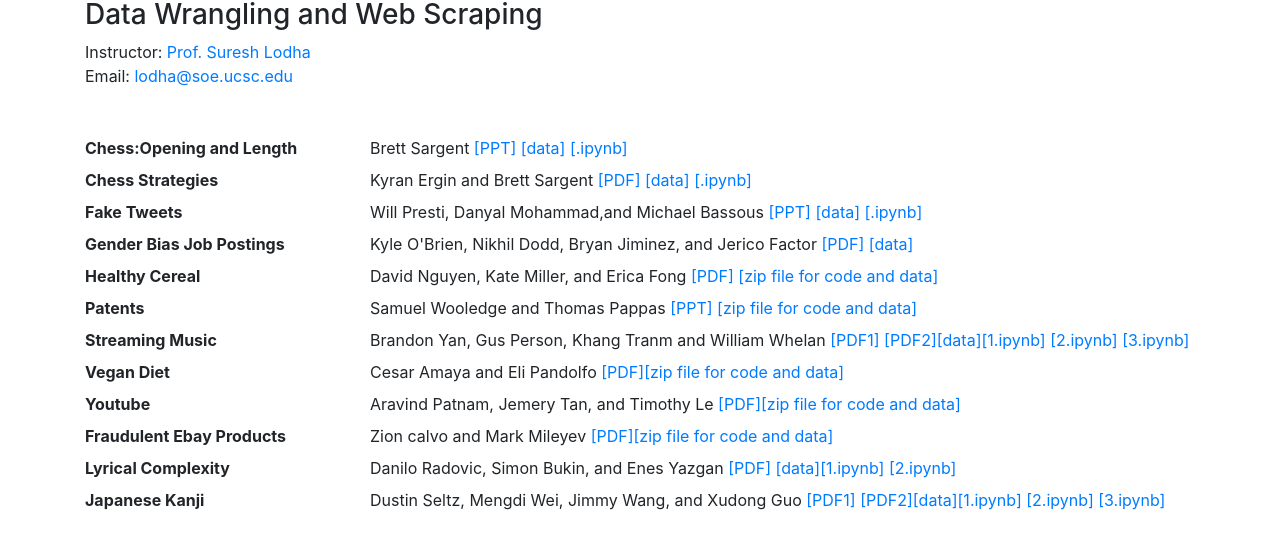
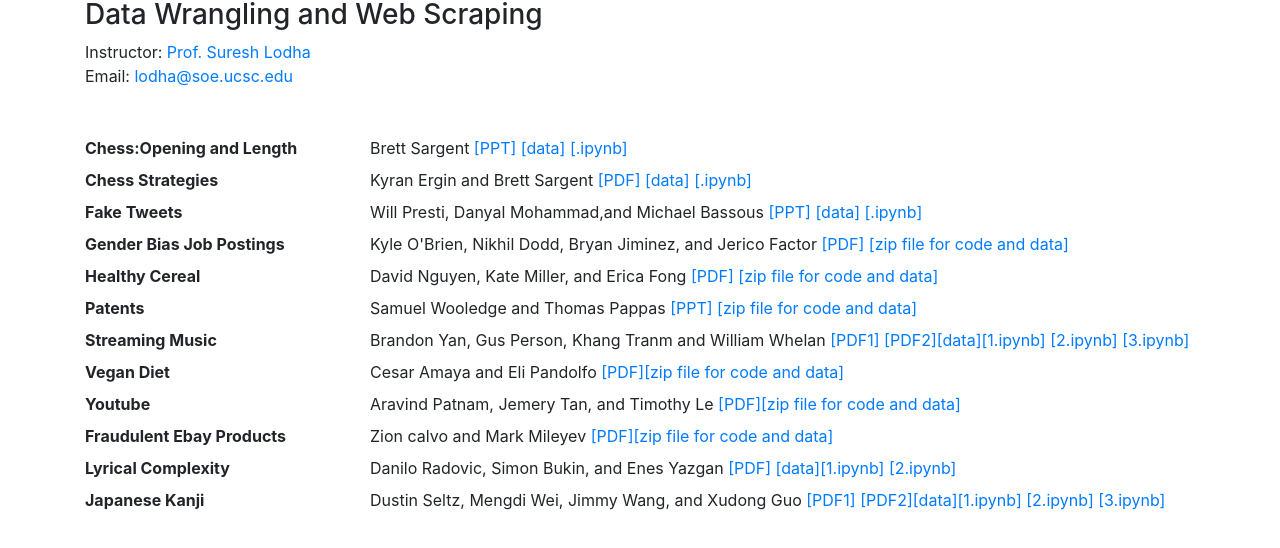
Before and after one commit to sureshlodha/CSE184_Fall2019, a plain HTML site: page index.html in a window 1280 px wide. Shown: the part 58-606 px from the top of the page. Drawn offline with nearby package versions, Linux system fonts and the light colour scheme; a script that the page names is missing.

Commit message:
Update index.html

```diff
--- a/index.html
+++ b/index.html
@@ -35,7 +35,7 @@
           <dt class="col-sm-3">Fake Tweets</dt>
           <dd class="col-sm-9">Will Presti, Danyal Mohammad,and Michael Bassous <a href="FakeTweets/Tweets.pptx" target="blank">[PPT]</a> <a href="FakeTweets/Tweets.zip" target="blank">[data]</a> <a href="FakeTweets/Tweets.ipynb" target="blank">[.ipynb]</a></dd>
           <dt class="col-sm-3">Gender Bias Job Postings</dt>
-          <dd class="col-sm-9">Kyle O'Brien, Nikhil Dodd, Bryan Jiminez, and Jerico Factor <a href="GenderBias/GenderBias.pdf" target="blank">[PDF]</a> <a href="GenderBias/GenderBias.zip" target="blank">[data]</a></dd>
+          <dd class="col-sm-9">Kyle O'Brien, Nikhil Dodd, Bryan Jiminez, and Jerico Factor <a href="GenderBias/GenderBias.pdf" target="blank">[PDF]</a> <a href="GenderBias/GenderBiasJobPostings.zip" target="blank">[zip file for code and data]</a></dd>
           <dt class="col-sm-3 text-truncate">Healthy Cereal</dt>
           <dd class="col-sm-9"> David Nguyen, Kate Miller, and Erica Fong <a href="HealthyCereal/Healthy.pdf" target="blank">[PDF]</a> <a href="HealthyCereal/Healthy.zip" target="blank">[zip file for code and data]</a></a></dd>
           <dt class="col-sm-3">Patents</dt>
```
